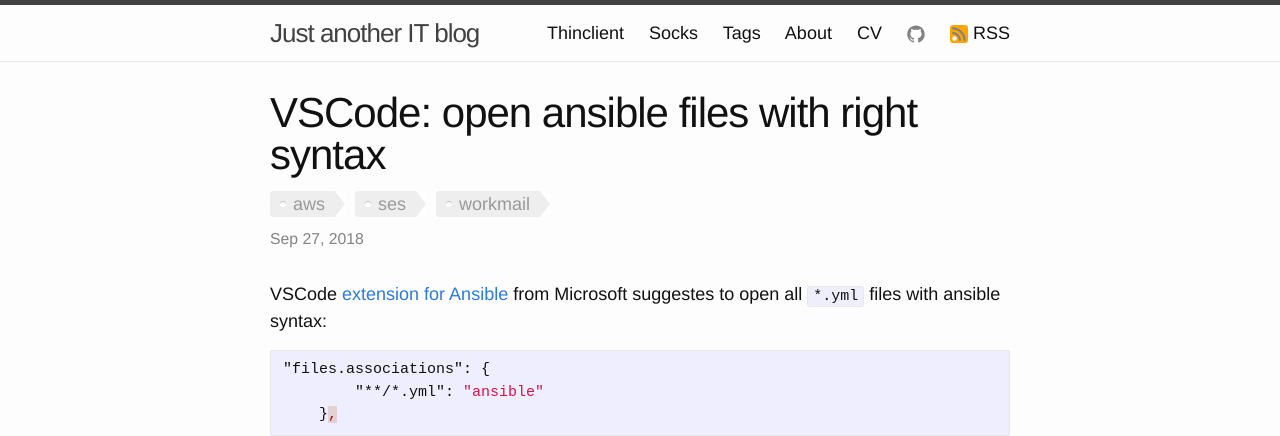
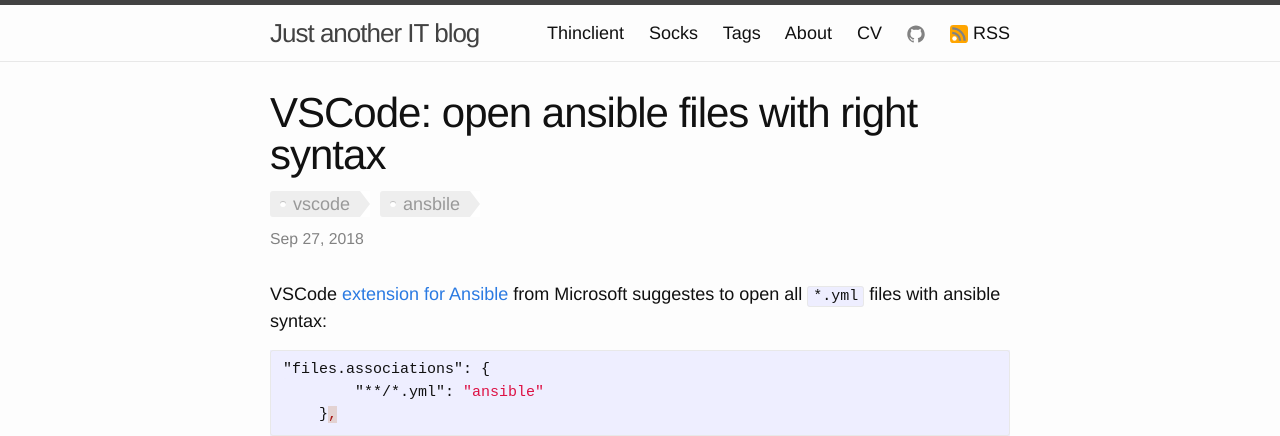
Before and after one commit to selivan/selivan.github.io, a Jekyll site: the page built from _posts/2018-09-27-vscode-ansible-files-open-right-syntax.md, in a window 1280 px wide. Shown: the top 436 px of the page. Built offline with Jekyll 4.4.1, drawn with Linux system fonts in a browser that asks for light colours.

Commit message:
fix tags

```diff
--- a/_posts/2018-09-27-vscode-ansible-files-open-right-syntax.md
+++ b/_posts/2018-09-27-vscode-ansible-files-open-right-syntax.md
@@ -1,7 +1,7 @@
 ---
 layout: post
 title:  "VSCode: open ansible files with right syntax"
-tags: [aws,ses,workmail]
+tags: [vscode,ansbile]
 ---
 
 VSCode [extension for Ansible](https://marketplace.visualstudio.com/items?itemName=vscoss.vscode-ansible#user-content-syntax-highlighting) from Microsoft suggestes to open all `*.yml` files with ansible syntax:
```
